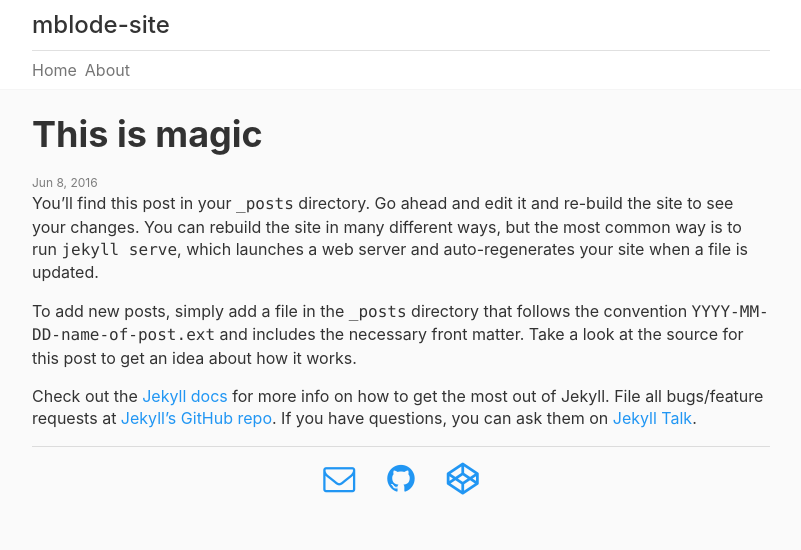
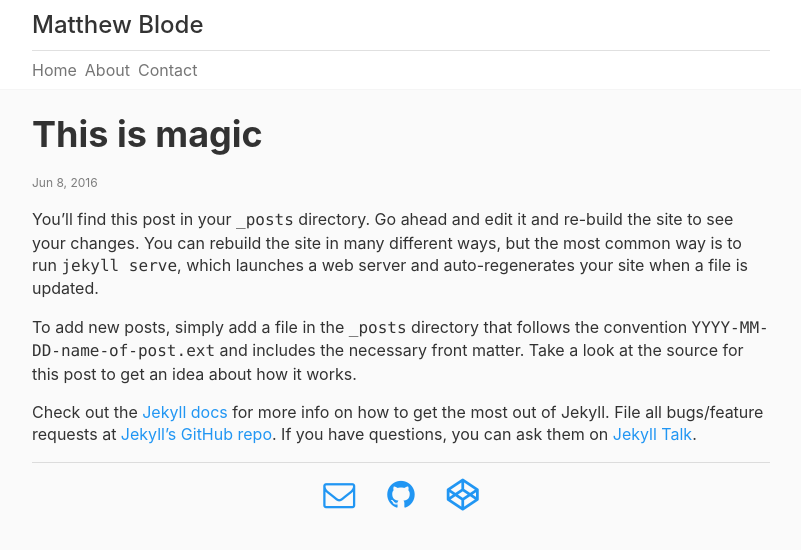
Before and after one commit to mblode/tavlin, a Jekyll site: the page built from _posts/2016-06-08-post-1.markdown, in a window 1280 px wide. Shown: the top 550 px of the page, without its empty margins (239-1040 px from the left). Built offline with Jekyll 4.4.1, drawn with Linux system fonts in a browser that asks for light colours; nearby versions of some CDN libraries.

Commit message:
Updated Main and 6 other files

```diff
--- a/_config.yml
+++ b/_config.yml
@@ -1,5 +1,5 @@
 ---
-title: mblode-site
+title: Matthew Blode
 timezone: UTC
 collections:
   posts:
--- a/_includes/head.html
+++ b/_includes/head.html
@@ -6,7 +6,7 @@
   <title>{% if page.title %}{{ page.title | escape }}{% else %}{{ site.title | escape }}{% endif %}</title>
   <meta name="description" content="{% if page.excerpt %}{{ page.excerpt | strip_html | strip_newlines | truncate: 160 }}{% else %}{{ site.description }}{% endif %}">
   <link rel="stylesheet" href="https://maxcdn.bootstrapcdn.com/font-awesome/4.6.1/css/font-awesome.min.css">
-  <link rel="stylesheet" href="{{ "/css/main.css" | prepend: site.baseurl }}">
+  <link rel="stylesheet" href="{{ "/assets/css/main.css" | prepend: site.baseurl }}">
   <link rel="canonical" href="{{ page.url | replace:'index.html','' | prepend: site.baseurl | prepend: site.url }}">
   <link rel="alternate" type="application/rss+xml" title="{{ site.title }}" href="{{ "/feed.xml" | prepend: site.baseurl | prepend: site.url }}">
 </head>
--- a/_includes/header.html
+++ b/_includes/header.html
@@ -14,11 +14,14 @@
           Home
         </a>
       </li>
+
+      {% for page in site.pages %}
       <li>
-        <a href="{{ site.baseurl }}/about">
-          About
+        <a href="{{ page.url | prepend: site.baseurl }}">
+          {{ page.title }}
         </a>
       </li>
+      {% endfor %}
     </ul>
   </div>
 </nav>
--- a/_layouts/post.html
+++ b/_layouts/post.html
@@ -6,7 +6,7 @@ layout: default
 
   <header class="post--header">
     <h1 class="post--title" itemprop="name headline">{{ page.title }}</h1>
-    <p class="post--meta">
+    <p class="post--date">
       <time datetime="{{ page.date | date_to_xmlschema }}" itemprop="datePublished">{{ page.date | date: "%b %-d, %Y" }}</time>{% if page.author %} • <span itemprop="author" itemscope itemtype="http://schema.org/Person"><span itemprop="name">{{ page.author }}</span></span>{% endif %}</p>
   </header>
 
--- a/_sass/partials/_post.scss
+++ b/_sass/partials/_post.scss
@@ -37,3 +37,8 @@
     color: rgb(10, 10, 10);
   }
 }
+
+.post--date {
+  font-size: 12px;
+  color: rgb(125, 125, 125);
+}
```
Also changed, not shown: assets/css/main.scss (renamed from css/main.scss).
